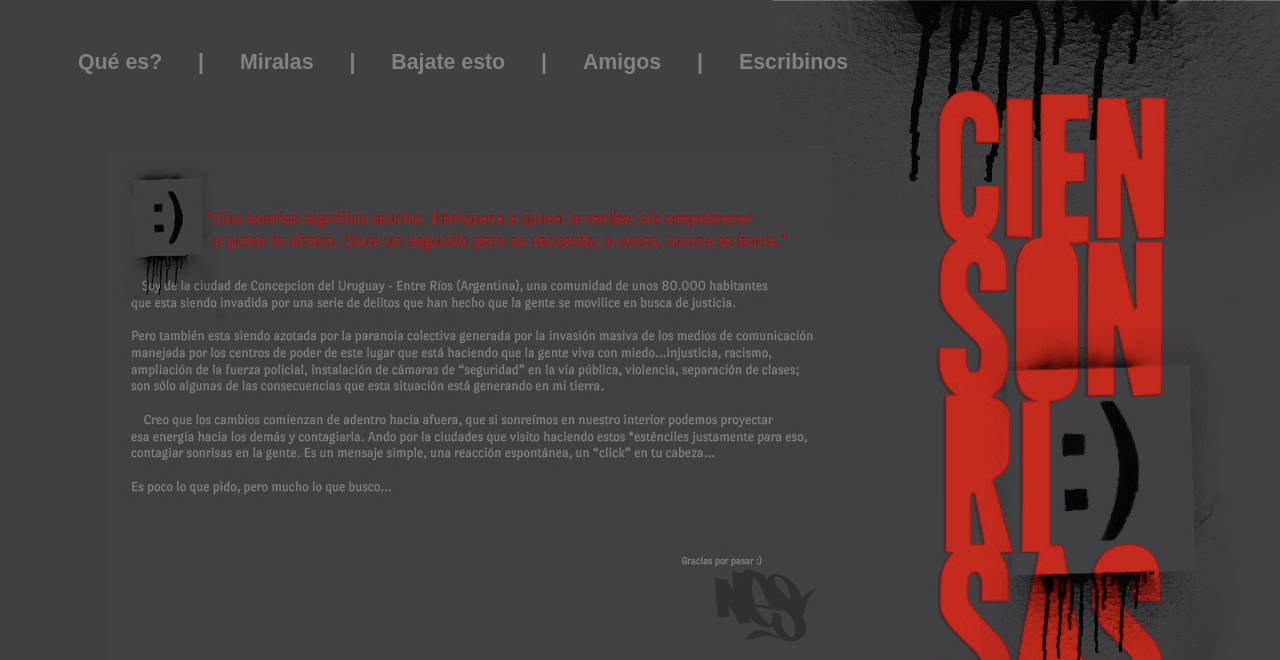
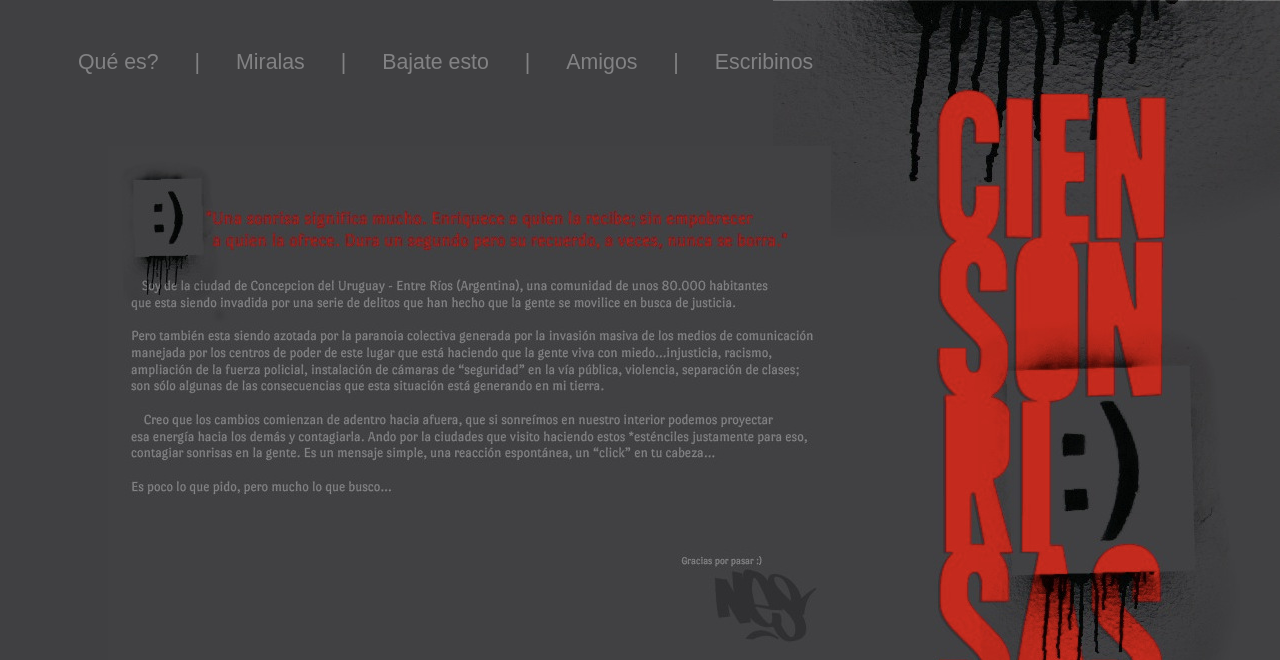
Before and after one commit to humitos/ciensonrisas, a Django app: page / in a window 1280 px wide. Shown: the top 660 px of the page. Run offline with Django 3.2, Linux system fonts and the light colour scheme; parts of the project's set-up code (start-up, migrations or seed data) failed here and were passed over; some web fonts are replaced.

Commit message:
Remove bold from body

```diff
--- a/ciensonrisas/website/static/css/style.css
+++ b/ciensonrisas/website/static/css/style.css
@@ -6,7 +6,7 @@ body
     background-position: right top;
     font-size: 16pt;
     font-family: 'Port Lligat Sans', sans-serif;
-    font-weight: bold;
+    /* font-weight: bold; */
     color: #828284;
 }
 
```
